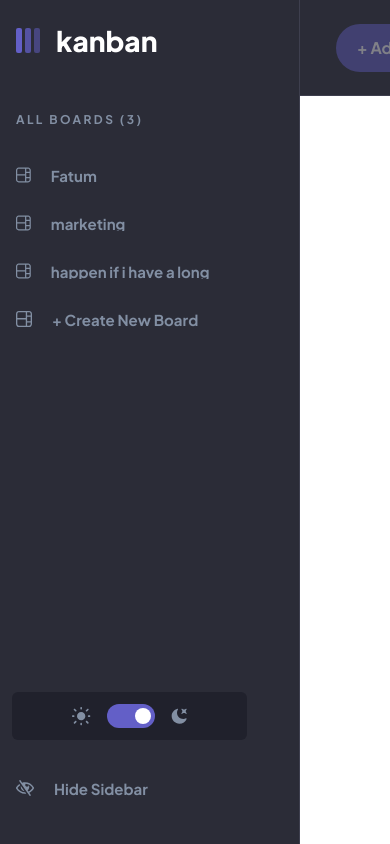
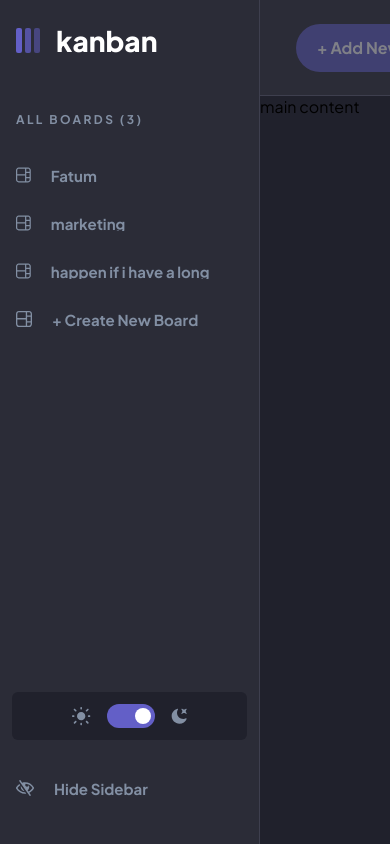
Before and after one commit to karthik2265/kanban-frontend, a React (Vite) app: page / in a window 390 px wide. Built offline with nearby package versions, Linux system fonts and the light colour scheme.

Commit message:
add responsiveness for ipad

```diff
--- a/src/components/typography/ExtraLargeHeading.tsx
+++ b/src/components/typography/ExtraLargeHeading.tsx
@@ -7,6 +7,10 @@ const StyledExtraLargeHeading = styled.h1`
   font-weight: 700;
   line-height: normal;
   color: ${(props) => props.theme.primaryText};
+
+  @media (max-width: 800px) {
+    font-size: 1.25rem;
+  }
 `;
 
 const ExtraLargeHeading = ({ children }: { children: ReactNode }) => {
--- /dev/null
+++ b/src/layout/Menu/StyledComponents.tsx
@@ -0,0 +1,110 @@
+import styled, { css } from "styled-components";
+
+export const StyledMenuWrapper = styled.div`
+  width: 100%;
+  height: 6rem;
+  display: flex;
+  align-items: center;
+  background-color: ${props => props.theme.primaryBg};
+  border-bottom: 1px solid ${(props) => props.theme.lines};
+`;
+
+export const StyledLogoWrapper = styled.div`
+  border-right: 1px solid ${(props) => props.theme.lines};
+  padding: 1.25rem;
+  display: flex;
+  justify-content: center;
+`;
+
+export const StyledMenuContentWrapper = styled.div`
+  display: flex;
+  justify-content: space-between;
+  align-items: center;
+  width: 100%;
+  gap: 1rem;
+  padding: 1.25rem;
+`;
+
+export const StyledAddNewTaskActionButton = styled.div<{ $isAvailable: boolean }>`
+  width: 10.25rem;
+  height: 3rem;
+  border-radius: 1.5rem;
+  font-style: normal;
+  font-weight: 700;
+  line-height: normal;
+  color: ${(props) => props.theme.white};
+  background-color: ${(props) => props.theme.mainPurple};
+  display: flex;
+  align-items: center;
+  justify-content: center;
+  opacity: ${(props) => (props.$isAvailable ? 1 : 0.4)};
+
+  &:hover {
+    cursor: ${(props) => (props.$isAvailable ? "pointer" : "")};
+  }
+
+  &:active {
+    scale: ${(props) => (props.$isAvailable ? 0.97 : 1)};
+  }
+`;
+
+export const StyledActionsWrapper = styled.div`
+  display: flex;
+  align-items: center;
+  gap: 1rem;
+  position: relative;
+`;
+
+export const StyledOptionsIconWrapper = styled.div`
+  color: ${(props) => props.theme.secondaryText};
+  padding: 0.5rem;
+  &:hover {
+    cursor: pointer;
+    color: ${(props) => props.theme.mainPurple};
+  }
+`;
+
+export const StyledOptionsWrapper = styled.div`
+  display: flex;
+  flex-direction: column;
+  justify-content: center;
+  align-items: center;
+  align-content: center;
+  flex-wrap: wrap;
+  gap: 1rem;
+  position: absolute;
+  right: 0;
+  top: calc(100% + 1rem);
+  background-color: ${(props) => props.theme.secondaryBg};
+  width: 12rem;
+  height: 5.875rem;
+  border-radius: 0.5rem;
+`;
+
+export const styledOptionStyles = css`
+  width: 10rem;
+  font-size: 0.8125rem;
+  font-style: normal;
+  font-weight: 500;
+  line-height: 1.4375rem;
+
+  &:hover {
+    cursor: pointer;
+  }
+`;
+
+export const StyledEditOption = styled.div`
+  ${styledOptionStyles}
+  color: ${(props) => props.theme.secondaryText};
+  &:hover {
+    color: ${(props) => props.theme.primaryText};
+  }
+`;
+
+export const StyledDeleteOption = styled.div`
+  ${styledOptionStyles}
+  color: ${(props) => props.theme.red};
+  &:hover {
+    color: ${(props) => props.theme.redHover};
+  }
+`;
--- a/src/layout/Menu/index.tsx
+++ b/src/layout/Menu/index.tsx
@@ -4,120 +4,17 @@ import ExtraLargeHeading from "@/components/typography/ExtraLargeHeading";
 import { RootLayoutContext } from "@/context/RootLayoutContext";
 import { Board } from "@/types";
 import { useContext, useState } from "react";
-import styled, { css } from "styled-components";
-
-const StyledMenuWrapper = styled.div<{ $isSecondaryMenuOpen: boolean }>`
-  width: ${(props) => (props.$isSecondaryMenuOpen ? "calc(100vw - 18.75rem)" : "100vw")};
-  left: ${(props) => (props.$isSecondaryMenuOpen ? "18.75rem" : "0")};
-  height: 6rem;
-  display: flex;
-  align-items: center;
-  position: fixed;
-  top: 0;
-  background-color: ${(props) => props.theme.primaryBg};
-  transition: left 0.3s ease-in-out, width 0.3s ease-in-out;
-  border-bottom: 1px solid ${(props) => props.theme.lines};
-`;
-
-const StyledLogoWrapper = styled.div`
-  border-right: 1px solid ${(props) => props.theme.lines};
-  padding: 1.25rem;
-  display: flex;
-  justify-content: center;
-`;
-
-const StyledMenuContentWrapper = styled.div`
-  display: flex;
-  justify-content: space-between;
-  align-items: center;
-  width: 100%;
-  gap: 1rem;
-  padding: 1.25rem;
-`;
-
-const StyledAddNewTaskActionButton = styled.div<{ $isAvailable: boolean }>`
-  width: 10.25rem;
-  height: 3rem;
-  border-radius: 1.5rem;
-  font-style: normal;
-  font-weight: 700;
-  line-height: normal;
-  color: ${(props) => props.theme.white};
-  background-color: ${(props) => props.theme.mainPurple};
-  display: flex;
-  align-items: center;
-  justify-content: center;
-  opacity: ${(props) => (props.$isAvailable ? 1 : 0.4)};
-
-  &:hover {
-    cursor: ${(props) => (props.$isAvailable ? "pointer" : "")};
-  }
-
-  &:active {
-    scale: ${(props) => (props.$isAvailable ? 0.97 : 1)};
-  }
-`;
-
-const StyledActionsWrapper = styled.div`
-  display: flex;
-  align-items: center;
-  gap: 1rem;
-  position: relative;
-`;
-
-const StyledOptionsIconWrapper = styled.div`
-  color: ${(props) => props.theme.secondaryText};
-  padding: 0.5rem;
-  &:hover {
-    cursor: pointer;
-    color: ${(props) => props.theme.mainPurple};
-  }
-`;
-
-const StyledOptionsWrapper = styled.div`
-  display: flex;
-  flex-direction: column;
-  justify-content: center;
-  align-items: center;
-  align-content: center;
-  flex-wrap: wrap;
-  gap: 1rem;
-  position: absolute;
-  right: 0;
-  top: calc(100% + 1rem);
-  background-color: ${(props) => props.theme.secondaryBg};
-  width: 12rem;
-  height: 5.875rem;
-  border-radius: 0.5rem;
-`;
-
-const styledOptionStyles = css`
-  width: 10rem;
-  font-size: 0.8125rem;
-  font-style: normal;
-  font-weight: 500;
-  line-height: 1.4375rem;
-
-  &:hover {
-    cursor: pointer;
-  }
-`;
-
-const StyledEditOption = styled.div`
-  ${styledOptionStyles}
-  color: ${(props) => props.theme.secondaryText};
-  &:hover {
-    color: ${(props) => props.theme.primaryText};
-  }
-`;
-
-const StyledDeleteOption = styled.div`
-  ${styledOptionStyles}
-  color: ${(props) => props.theme.red};
-  &:hover {
-    color: ${(props) => props.theme.redHover};
-  }
-`;
+import {
+  StyledMenuWrapper,
+  StyledLogoWrapper,
+  StyledMenuContentWrapper,
+  StyledAddNewTaskActionButton,
+  StyledActionsWrapper,
+  StyledOptionsIconWrapper,
+  StyledOptionsWrapper,
+  StyledEditOption,
+  StyledDeleteOption,
+} from "./StyledComponents";
 
 type MenuProps = {
   board: Omit<Board, "order"> | null;
@@ -127,7 +24,7 @@ const Menu = ({ board }: MenuProps) => {
   const { isSecondaryMenuOpen } = useContext(RootLayoutContext)!;
   const [isOptionsOpen, setIsOptionsOpen] = useState(false);
   return (
-    <StyledMenuWrapper $isSecondaryMenuOpen={isSecondaryMenuOpen}>
+    <StyledMenuWrapper>
       {!isSecondaryMenuOpen && (
         <StyledLogoWrapper>
           <Logo />
--- a/src/layout/SecondaryMenu/StyledComponents.tsx
+++ b/src/layout/SecondaryMenu/StyledComponents.tsx
@@ -2,18 +2,22 @@ import { styled } from "styled-components";
 
 export const StyledWrapper = styled.div<{ $isOpen: boolean }>`
   height: 100vh;
-  width: max-content;
   background-color: ${(props) => props.theme.primaryBg};
   display: flex;
   flex-direction: column;
   gap: 1rem;
   position: relative;
+  z-index: 3;
   left: 0;
   top: 0;
   border-right: ${(props) => `0.0625rem solid ${props.theme.lines}`};
   width: 18.75rem; /* need this for pushing animation */
   transform: translateX(${(props) => (props.$isOpen ? "0" : "-100%")});
   transition: transform 0.3s ease-in-out;
+
+  @media (max-width: 800px) {
+    width: 16.25rem;
+  }
 `;
 
 export const StyledSecondaryMenuAction = styled.div<{ $isActive: boolean }>`
@@ -56,7 +60,6 @@ export const StyledMainSection = styled.div`
   display: flex;
   flex-direction: column;
   color: ${(props) => props.theme.secondaryText};
-  padding: 1.5rem;
   padding-top: 0;
   padding-left: 0;
   font-size: 0.9375rem;
--- a/src/layout/index.tsx
+++ b/src/layout/index.tsx
@@ -16,9 +16,31 @@ import { BoardContext } from "@/context/BoardContext";
 
 const StyledMenuAndContentWrapper = styled.div<{ $isSecondaryMenuOpen: boolean }>`
   position: fixed;
+  height: 100%;
+  width: ${(props) => (props.$isSecondaryMenuOpen ? "calc(100vw - 18.75rem)" : "100vw")};
   left: ${(props) => (props.$isSecondaryMenuOpen ? "18.75rem" : "0")}; /* width = secondary menu open */
   transition: left 0.3s ease-in-out;
+
+  @media (max-width: 800px) {
+    left: ${(props) => (props.$isSecondaryMenuOpen ? "16.25rem" : "0")}; /* width = secondary menu open */
+    width: ${(props) => (props.$isSecondaryMenuOpen ? "calc(100vw - 16.25rem)" : "100vw")};
+  }
 `;
+
+const StyledContentWrapper = styled.div`
+  background-color: ${(props) => props.theme.secondaryBg};
+  width: 100%;
+  height: 100%;
+  position: fixed;
+  top: 6rem;
+`;
+
+const StyledLayoutWrapper = styled.div`
+  width: 100vw;
+  height: 100vh;
+  background-color: ${props => props.theme.primaryBg};
+  display: flex;
+`
 
 const Layout = () => {
   const boards = [
@@ -34,12 +56,13 @@ const Layout = () => {
   const { isSecondaryMenuOpen } = useContext(RootLayoutContext)!;
   const { selectedBoard } = useContext(BoardContext)!;
   return (
-    <div style={{ display: "flex" }}>
+    <StyledLayoutWrapper>
       <SecondaryMenu boards={boards} />
       <StyledMenuAndContentWrapper $isSecondaryMenuOpen={isSecondaryMenuOpen}>
         <Menu board={selectedBoard ? boards.find((x) => x.id === selectedBoard)! : null} />
+        <StyledContentWrapper>main content</StyledContentWrapper>
       </StyledMenuAndContentWrapper>
-    </div>
+    </StyledLayoutWrapper>
   );
 };
 
```
